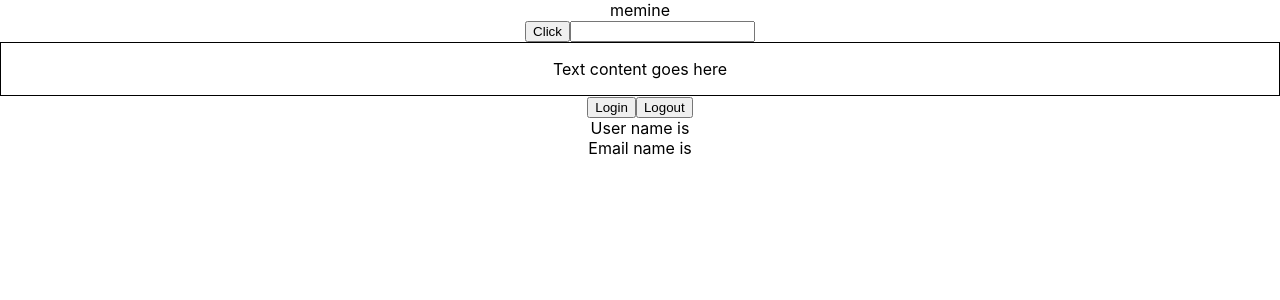
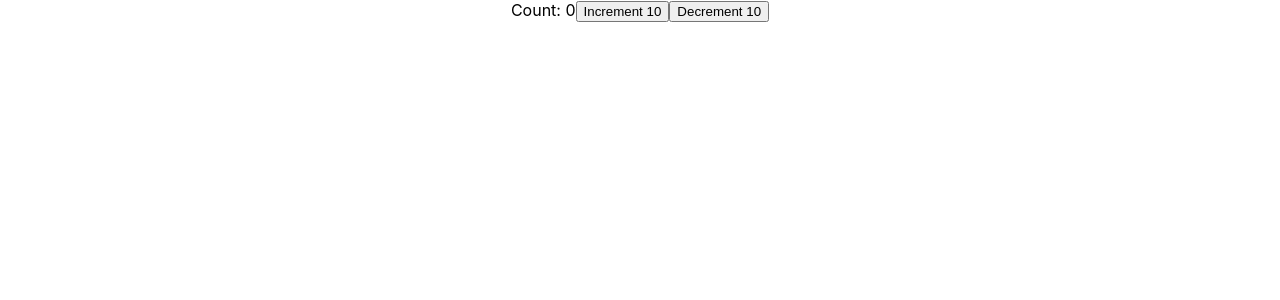
Before and after one commit to JeromeCheon/react-hooks-context-starter, a React (Create React App) app: page / in a window 1280 px wide. Shown: the top 300 px of the page. Built offline with nearby package versions, Linux system fonts and the light colour scheme.

Commit message:
Add Counter compon to practice useReducer

```diff
--- a/src/App.tsx
+++ b/src/App.tsx
@@ -3,25 +3,13 @@
 import { Container } from './Components/Container';
 import { Input } from './Components/Input';
 import { Person } from './Components/Person';
+import { Counter } from './Components/state/Counter';
 import { User } from './Components/state/User';
 
 function App() {
 	return (
 		<div className='App'>
-			<Person name={{ first: 'me', last: 'mine' }} />
-			<Button
-				handleClick={(event, id) => {
-					console.log('Button clicked', event, id);
-				}}
-			/>
-			<Input
-				value=''
-				handleChange={(event) => {
-					console.log('input change event', event);
-				}}
-			/>
-			<Container style={{ border: '1px solid black', padding: '1rem' }} />
-			<User />
+			<Counter />
 		</div>
 	);
 }
--- /dev/null
+++ b/src/Components/state/Counter.tsx
@@ -0,0 +1,37 @@
+import { useReducer } from 'react';
+
+type CounterState = {
+	count: number;
+};
+type CounterAction = {
+	type: string;
+	payload: number;
+};
+
+const initialState = { count: 0 };
+
+function reducer(state: CounterState, action: CounterAction) {
+	switch (action.type) {
+		case 'increment':
+			return { count: state.count + action.payload };
+		case 'decrement':
+			return { count: state.count - action.payload };
+		default:
+			return state;
+	}
+}
+
+export const Counter = () => {
+	const [state, dispatch] = useReducer(reducer, initialState);
+	return (
+		<>
+			Count: {state.count}
+			<button onClick={() => dispatch({ type: 'increment', payload: 10 })}>
+				Increment 10
+			</button>
+			<button onClick={() => dispatch({ type: 'decrement', payload: 10 })}>
+				Decrement 10
+			</button>
+		</>
+	);
+};
```
